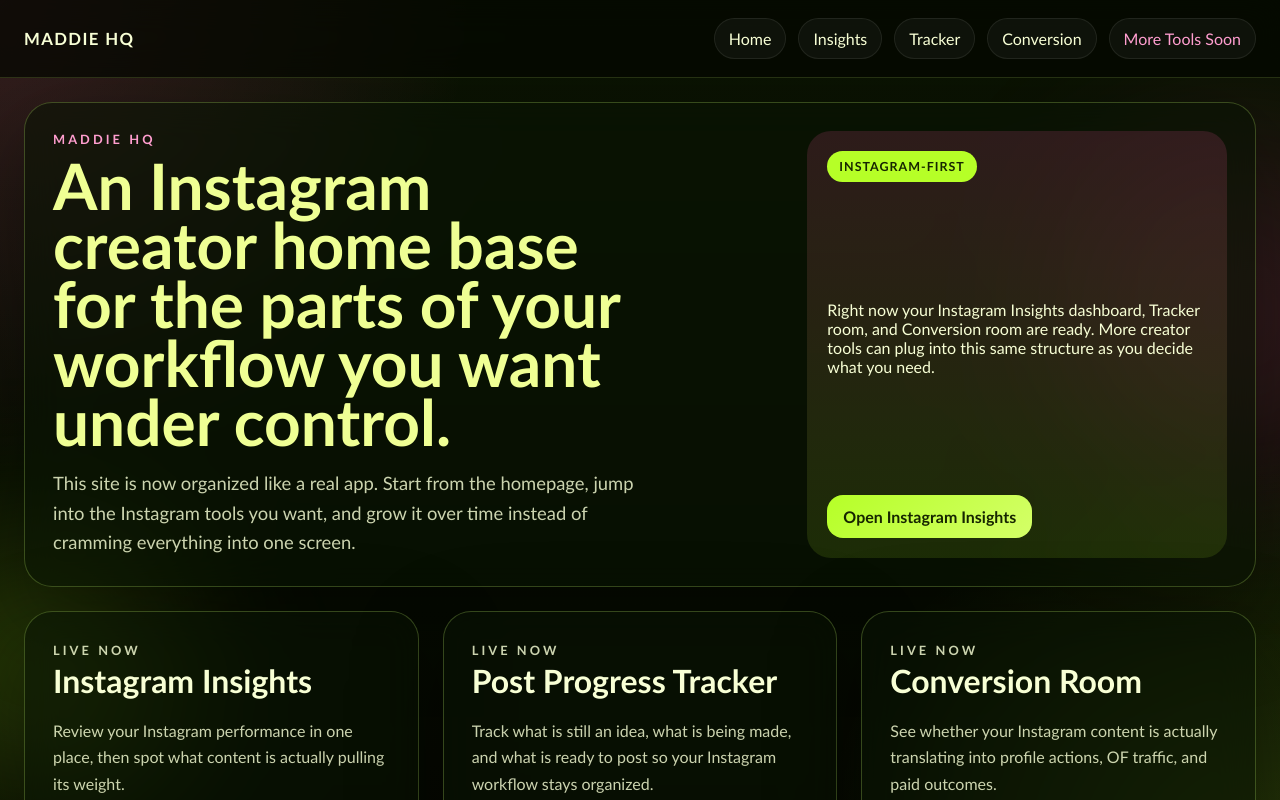
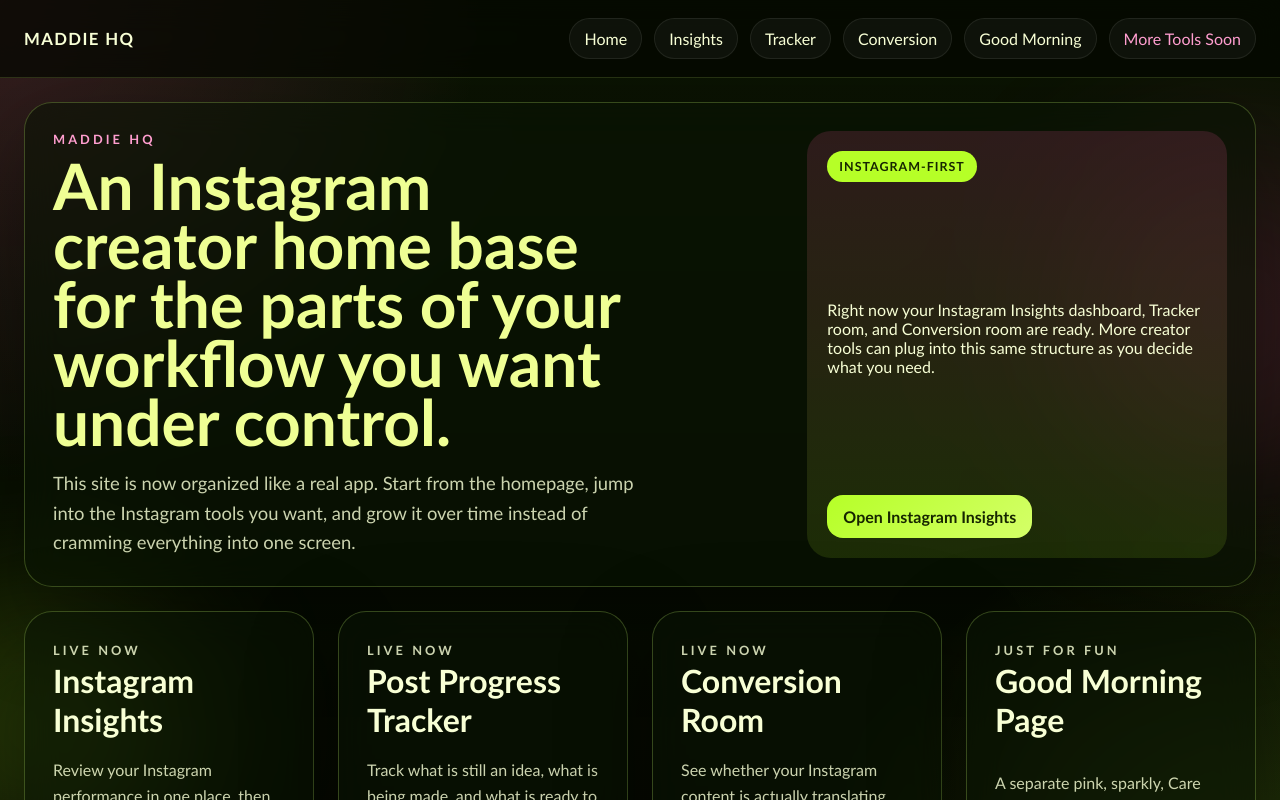
Before and after one commit to littlemadimade/maddiehq, a Next.js app: page / in a window 1280 px wide. Shown: the top 800 px of the page. Built offline with nearby package versions, Linux system fonts and the light colour scheme.

Commit message:
Add Care Bear-inspired good morning page

```diff
--- a/app/globals.css
+++ b/app/globals.css
@@ -237,7 +237,7 @@
 
 .home-grid {
   display: grid;
-  grid-template-columns: repeat(3, minmax(0, 1fr));
+  grid-template-columns: repeat(4, minmax(0, 1fr));
   gap: 24px;
 }
 
@@ -611,6 +611,236 @@
   font-weight: 700;
 }
 
+.morning-page {
+  position: relative;
+  display: flex;
+  align-items: center;
+  justify-content: center;
+  min-height: calc(100vh - 84px);
+  padding: 32px 24px;
+  overflow: hidden;
+  background:
+    radial-gradient(circle at top, rgba(255, 255, 255, 0.42), transparent 28%),
+    radial-gradient(circle at 20% 25%, rgba(255, 184, 218, 0.55), transparent 24%),
+    radial-gradient(circle at 80% 20%, rgba(255, 215, 240, 0.45), transparent 22%),
+    linear-gradient(180deg, #ffd3ef 0%, #ffb7df 34%, #ff92d1 68%, #ff7cbc 100%);
+}
+
+.morning-page::before,
+.morning-page::after {
+  content: "";
+  position: absolute;
+  border-radius: 999px;
+  filter: blur(80px);
+  pointer-events: none;
+}
+
+.morning-page::before {
+  width: 280px;
+  height: 280px;
+  top: 6%;
+  left: 6%;
+  background: rgba(255, 255, 255, 0.45);
+}
+
+.morning-page::after {
+  width: 320px;
+  height: 320px;
+  right: 4%;
+  bottom: 8%;
+  background: rgba(255, 214, 241, 0.38);
+}
+
+.morning-card {
+  position: relative;
+  z-index: 2;
+  width: min(100%, 820px);
+  padding: 44px 28px 36px;
+  border-radius: 40px;
+  border: 2px solid rgba(255, 255, 255, 0.55);
+  background:
+    linear-gradient(180deg, rgba(255, 244, 250, 0.72), rgba(255, 221, 239, 0.78)),
+    rgba(255, 255, 255, 0.4);
+  box-shadow:
+    0 28px 80px rgba(178, 41, 115, 0.25),
+    inset 0 1px 0 rgba(255, 255, 255, 0.6);
+  text-align: center;
+}
+
+.morning-card__eyebrow {
+  margin: 0 0 14px;
+  color: #ff4fa3;
+  font-size: 0.82rem;
+  font-weight: 800;
+  letter-spacing: 0.18em;
+  text-transform: uppercase;
+}
+
+.morning-card h1 {
+  margin: 0;
+  max-width: none;
+  color: #ff4d95;
+  font-size: clamp(3rem, 9vw, 6.8rem);
+  line-height: 0.95;
+  letter-spacing: -0.05em;
+  text-transform: lowercase;
+  text-shadow:
+    0 4px 0 #fff6fb,
+    0 10px 24px rgba(255, 79, 163, 0.3);
+}
+
+.morning-card__subcopy {
+  margin: 18px auto 0;
+  max-width: 34ch;
+  color: #9d3569;
+  font-size: clamp(1rem, 2vw, 1.2rem);
+  line-height: 1.7;
+}
+
+.morning-card__faces {
+  display: flex;
+  justify-content: center;
+  margin-top: 28px;
+}
+
+.bear-face {
+  position: relative;
+  width: 180px;
+  height: 150px;
+  border-radius: 48% 48% 44% 44%;
+  background: linear-gradient(180deg, #ffb7df, #ff84c6);
+  box-shadow: inset 0 -12px 22px rgba(255, 103, 177, 0.38);
+}
+
+.bear-face__ear {
+  position: absolute;
+  top: -18px;
+  width: 56px;
+  height: 56px;
+  border-radius: 999px;
+  background: #ff9bd2;
+  border: 6px solid #ffcae8;
+}
+
+.bear-face__ear--left {
+  left: 12px;
+}
+
+.bear-face__ear--right {
+  right: 12px;
+}
+
+.bear-face__eye {
+  position: absolute;
+  top: 56px;
+  width: 18px;
+  height: 18px;
+  background: #7d2951;
+}
+
+.bear-face__eye--left {
+  left: 52px;
+  border-radius: 999px;
+}
+
+.bear-face__eye--right {
+  right: 52px;
+  height: 4px;
+  border-radius: 999px;
+  transform: rotate(-18deg);
+}
+
+.bear-face__nose {
+  position: absolute;
+  left: 50%;
+  top: 72px;
+  width: 28px;
+  height: 20px;
+  margin-left: -14px;
+  border-radius: 999px;
+  background: #fff7fb;
+  box-shadow: 0 22px 0 -10px #7d2951;
+}
+
+.bear-face__blush {
+  position: absolute;
+  top: 86px;
+  width: 24px;
+  height: 14px;
+  border-radius: 999px;
+  background: rgba(255, 246, 251, 0.7);
+}
+
+.bear-face__blush--left {
+  left: 26px;
+}
+
+.bear-face__blush--right {
+  right: 26px;
+}
+
+.morning-card__badges {
+  display: flex;
+  flex-wrap: wrap;
+  justify-content: center;
+  gap: 10px;
+  margin-top: 28px;
+}
+
+.morning-card__badges span {
+  display: inline-flex;
+  padding: 10px 14px;
+  border-radius: 999px;
+  background: rgba(255, 255, 255, 0.58);
+  color: #b43d78;
+  font-size: 0.82rem;
+  font-weight: 700;
+}
+
+.morning-page__sparkles {
+  position: absolute;
+  width: 220px;
+  height: 220px;
+  opacity: 0.85;
+  filter: drop-shadow(0 0 18px rgba(255, 255, 255, 0.45));
+}
+
+.morning-page__sparkles::before,
+.morning-page__sparkles::after {
+  content: "";
+  position: absolute;
+  background: rgba(255, 255, 255, 0.85);
+  border-radius: 999px;
+}
+
+.morning-page__sparkles::before {
+  width: 12px;
+  height: 90px;
+  left: 50%;
+  top: 10%;
+  margin-left: -6px;
+}
+
+.morning-page__sparkles::after {
+  width: 90px;
+  height: 12px;
+  left: 10%;
+  top: 50%;
+  margin-top: -6px;
+}
+
+.morning-page__sparkles--left {
+  left: 8%;
+  top: 18%;
+  transform: rotate(12deg) scale(1.1);
+}
+
+.morning-page__sparkles--right {
+  right: 10%;
+  bottom: 16%;
+  transform: rotate(-18deg) scale(0.92);
+}
+
 @media (min-width: 900px) {
   .panel {
     padding: 28px;
@@ -649,4 +879,13 @@
   .metric-grid {
     grid-template-columns: 1fr;
   }
+
+  .morning-card {
+    padding: 36px 20px 28px;
+  }
+
+  .bear-face {
+    width: 150px;
+    height: 126px;
+  }
 }
--- a/app/layout.tsx
+++ b/app/layout.tsx
@@ -26,6 +26,7 @@
               <Link href="/insights">Insights</Link>
               <Link href="/tracker">Tracker</Link>
               <Link href="/conversion">Conversion</Link>
+              <Link href="/good-morning">Good Morning</Link>
               <button className="topbar__menu" type="button">
                 More Tools Soon
               </button>
--- a/app/page.tsx
+++ b/app/page.tsx
@@ -21,6 +21,13 @@
       "See whether your Instagram content is actually translating into profile actions, OF traffic, and paid outcomes.",
     href: "/conversion",
     status: "Live now"
+  },
+  {
+    title: "Good Morning Page",
+    description:
+      "A separate pink, sparkly, Care Bear-inspired greeting page with a soft wink vibe.",
+    href: "/good-morning",
+    status: "Just for fun"
   }
 ];
 
```
Also changed, not shown: app/good-morning/page.tsx (added, +34 -0 lines).
